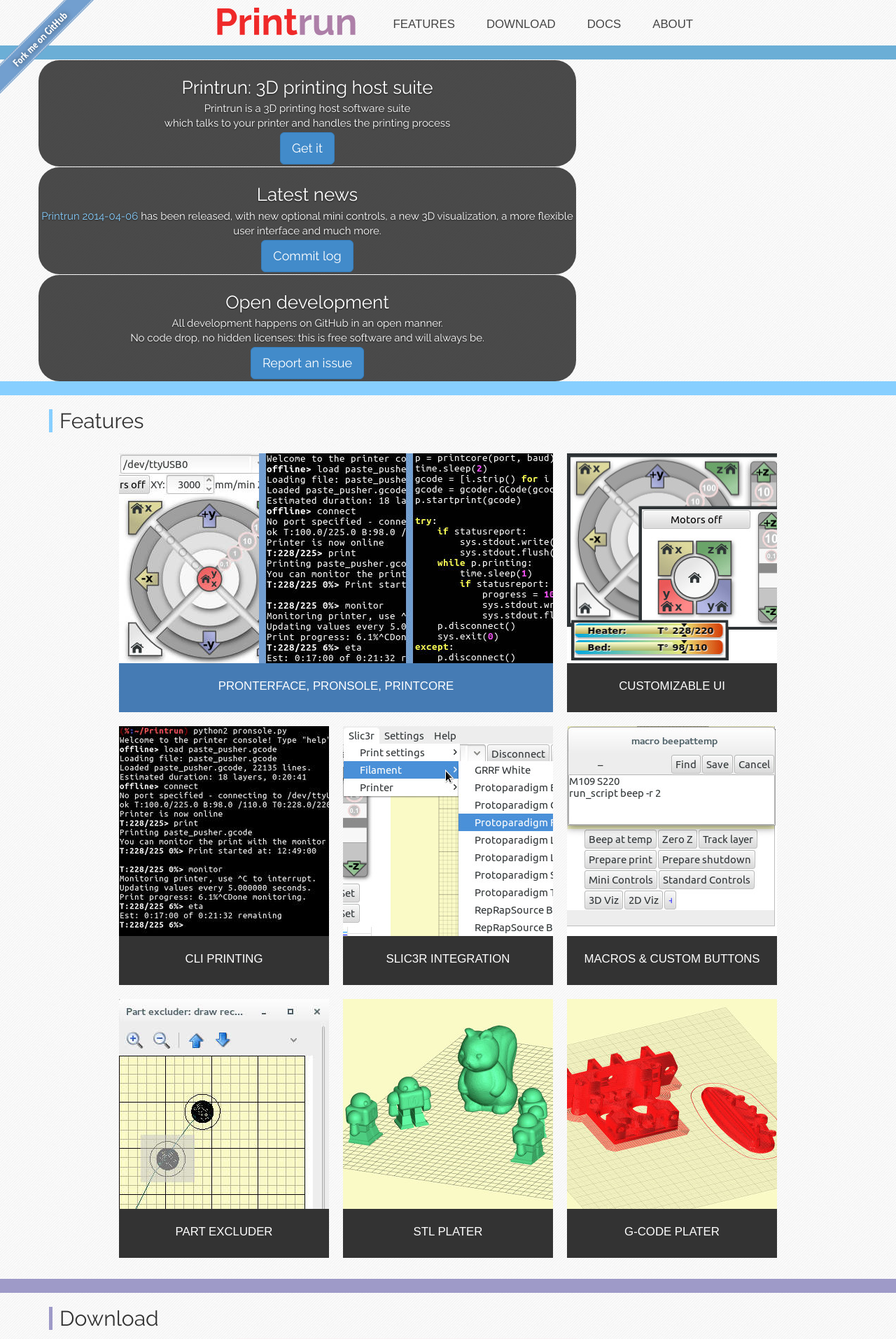
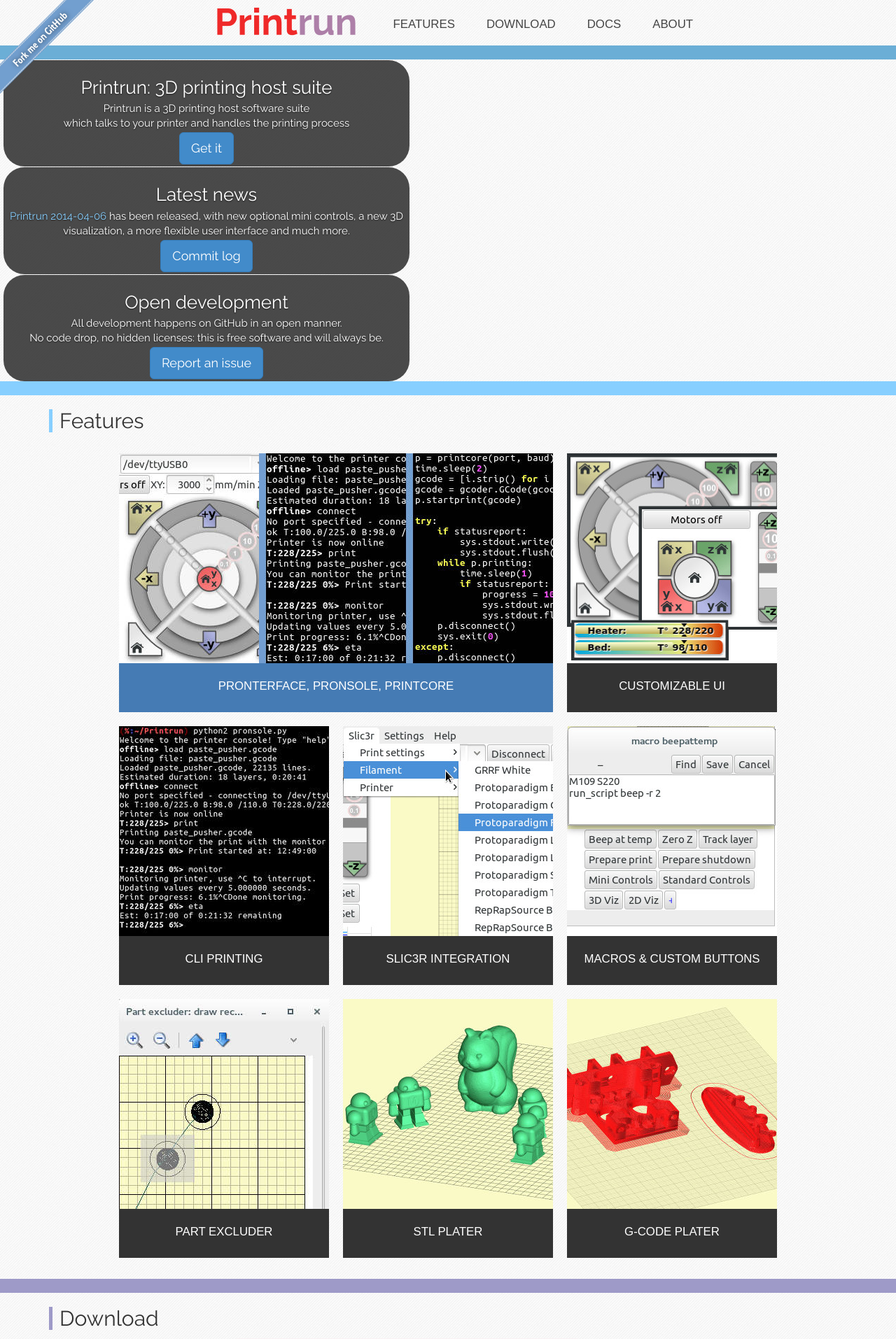
Before and after one commit to kliment/Printrun, a Jekyll site: the page built from index.html, in a window 1280 px wide. Shown: the top 1914 px of the page at 70% size. Built offline with Jekyll 4.4.1, drawn with Linux system fonts in a browser that asks for light colours; nearby versions of some CDN libraries; some web fonts are replaced.

Commit message:
Make captions smaller and move further left

```diff
--- a/css/printrun.css
+++ b/css/printrun.css
@@ -286,11 +286,11 @@ h2 {
 .carousel-caption {
     position: relative;
     z-index: 10;
-    width: 768px;
+    width: 580px;
     margin-left: 0px;
     margin-right: auto;
     padding-bottom: 10px;
-    left: 0px;
+    left: -50px;
     right: auto;
 }
 
```
